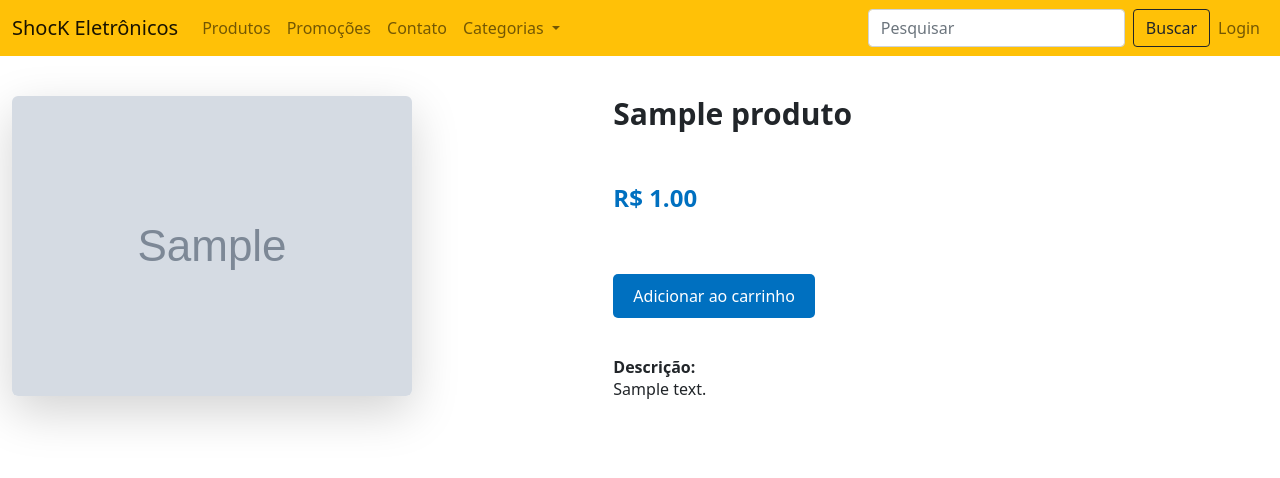
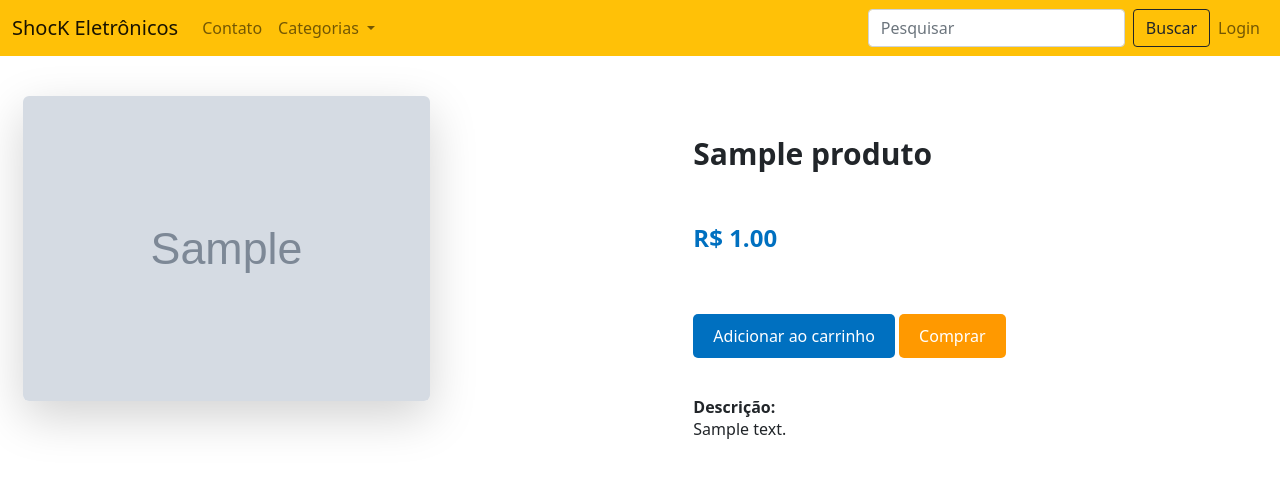
Before and after one commit to lucascomaru/cyberloja, a Django app: page /produto/1/ in a window 1280 px wide. Shown: the top 478 px of the page. Run offline with Django 4.2, Linux system fonts and the light colour scheme; tables that the repository leaves empty hold one stand-in row (values such as "Sample post"); grey boxes marked "Sample" are stand-in pictures; some libraries are stand-ins or nearby versions.

Commit message:
Atualizando HTML e URLS

```diff
--- a/loja/templates/detalhes_produto.html
+++ b/loja/templates/detalhes_produto.html
@@ -23,30 +23,44 @@ Produto {{ produto.nome }}
             font-weight: bold;
         }
 
-        .botao-carrinho {
-            background-color: #0070C0;
-            color: #FFFFFF;
+        .botao-carrinho,
+        .botao-comprar {
             border-radius: 5px;
             padding: 10px 20px;
             margin-top: 10px;
             cursor: pointer;
         }
 
+        .botao-carrinho {
+            background-color: #0070C0;
+            color: #FFFFFF;
+        }
+
         .botao-carrinho:hover {
             background-color: #005293;
+        }
+
+        .botao-comprar {
+            background-color: #FF9900;
+            color: #FFFFFF;
+        }
+
+        .botao-comprar:hover {
+            background-color: #CC7A00;
         }
     </style>
 </head>
 <body>
     <div class="container mx-auto mt-10 mb-20">
         <div class="row">
-            <div class="col-md-6 col-lg-5">
-                <img src="{{ produto.imagem.url }}" alt="{{ produto.nome }}" class="rounded-md shadow-lg mb-10 imagem-produto">
+            <div class="col-md-6 col-lg-5 flex justify-center">
+                <img src="{{ produto.imagem.url }}" alt="{{ produto.nome }}" class="rounded-md shadow-lg mb-10 imagem-produto mr-10 lg:mr-20">
             </div>
-            <div class="col-md-6 col-lg-7 pl-10 lg:pl-20">
+            <div class="col-md-6 col-lg-7 pl-20 lg:pl-40 mt-10">
                 <h1 class="text-3xl font-bold mb-5">{{ produto.nome }}</h1>
                 <span class="block mb-5 preco-produto">R$ {{ produto.preco }}</span>
                 <button class="botao-carrinho">Adicionar ao carrinho</button>
+                <button class="botao-comprar">Comprar</button>
                 <h2 class="mt-10 font-bold">Descrição:</h2>
                 <p>{{ produto.descricao }}</p>
             </div>
--- a/loja/urls.py
+++ b/loja/urls.py
@@ -1,7 +1,7 @@
 # url - #view - template
 
 from django.urls import path, include
-from.views import homepage, contato, detalhes_produto, carrinho, cadastrar_usuario, editar_perfil, recuperar_senha, logout_view, checkout, produtos_destaque
+from.views import homepage, contato, detalhes_produto, carrinho, cadastrar_usuario, editar_perfil, recuperar_senha, logout_view, checkout, produtos_destaque,produtos_por_categoria
 from django.contrib.auth.views import LoginView
 from . import views
 
@@ -12,6 +12,7 @@ urlpatterns = [
     path('contato/', contato,name='contato'),
     path('produto/<int:produto_id>/', detalhes_produto, name='detalhes_produto'),
     path('carrinho/', carrinho, name='carrinho'),
+    path('categoria/<str:categoria_nome>/', views.produtos_por_categoria, name='produtos_por_categoria'),
     path('login/', LoginView.as_view(template_name='login.html'), name='login'),
     path('editar_perfil/', editar_perfil, name='editar_perfil'),
     path('logout/', logout_view, name='logout'),
--- a/loja/views.py
+++ b/loja/views.py
@@ -14,7 +14,7 @@ import stripe
 from django.conf import settings
 from dotenv import load_dotenv
 import os
-from .models import Produto
+from .models import Produto, Categoria
 
 
 # Create your views here.
@@ -33,7 +33,22 @@ def carrinho(request):
     context = {'itens_do_carrinho': itens_do_carrinho}
     return render(request, 'carrinho.html', context)
 
+def produtos_por_categoria(request, categoria_nome):
+    categoria = Categoria.objects.filter(nome=categoria_nome).first()
 
+    if categoria:
+        produtos = Produto.objects.filter(categoria=categoria)
+    else:
+        produtos = Produto.objects.none()
+
+    # Adicione esta linha para imprimir os produtos no console
+    print("Produtos:", produtos)
+
+    context = {
+        'categoria': categoria,
+        'produtos': produtos,
+    }
+    return render(request, 'produtos_por_categoria.html', context)
 
 def sair(request):
     logout(request)
--- a/templates/navbar.html
+++ b/templates/navbar.html
@@ -7,24 +7,20 @@
     <div class="collapse navbar-collapse" id="navbarNav">
       <ul class="navbar-nav me-auto">
         <li class="nav-item">
-          <a class="nav-link text-black" href="#">Produtos</a>
-        </li>
-        <li class="nav-item">
-          <a class="nav-link text-black" href="#">Promoções</a>
-        </li>
-        <li class="nav-item">
           <a class="nav-link text-black" href="{% url 'contato' %}">Contato</a>
         </li>
         <li class="nav-item dropdown">
-          <a class="nav-link dropdown-toggle text-black" href="#" id="navbarDropdown" role="button" data-bs-toggle="dropdown" aria-expanded="false">
-            Categorias
-          </a>
-          <ul class="dropdown-menu" aria-labelledby="navbarDropdown">
-            <li><a class="dropdown-item" href="#">Eletrônicos</a></li>
-            <li><a class="dropdown-item" href="#">Utilidades Domésticas</a></li>
-              <li><a class="dropdown-item" href="#">Lazer</a></li>
-          </ul>
+            <a class="nav-link dropdown-toggle text-black" href="#" id="navbarDropdown" role="button" data-bs-toggle="dropdown" aria-expanded="false">
+                Categorias
+            </a>
+            <ul class="dropdown-menu" aria-labelledby="navbarDropdown">
+                <li><a class="dropdown-item" href="{% url 'produtos_por_categoria' categoria_nome='ELETRONICOS' %}">Eletrônicos</a></li>
+                <li><a class="dropdown-item" href="{% url 'produtos_por_categoria' categoria_nome='UTILIDADES_DOMESTICAS' %}">Utilidades Domésticas</a></li>
+                <li><a class="dropdown-item" href="{% url 'produtos_por_categoria' categoria_nome='LAZER' %}">Lazer</a></li>
+                <li><a class="dropdown-item" href="{% url 'produtos_por_categoria' categoria_nome='OUTROS' %}">Outros</a></li>
+            </ul>
         </li>
+
       </ul>
       <form class="d-flex">
         <input class="form-control me-2" type="search" placeholder="Pesquisar" aria-label="Pesquisar">
```
